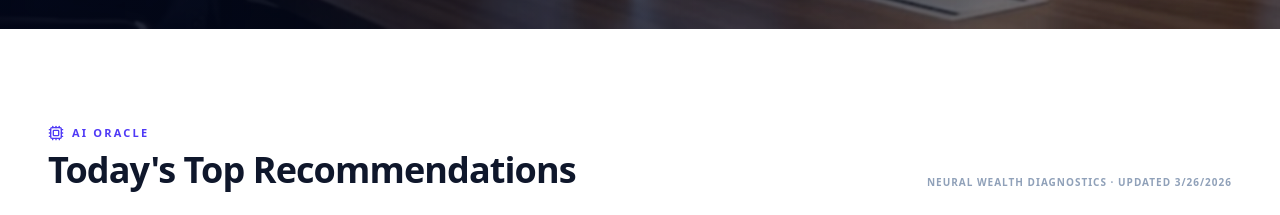
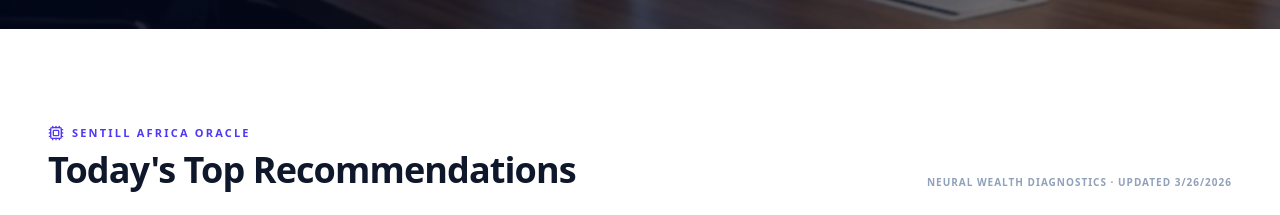
Before and after one commit to pinchafrica/sentill-africa, a Next.js app: page / in a window 1280 px wide. Shown: the part 3700-3915 px from the top of the page. Built offline with nearby package versions, Linux system fonts and the light colour scheme; no server answers.

Commit message:
rebrand: replace all AI Oracle references with Sentill Africa Oracle

```diff
--- a/app/api/payment/verify/route.ts
+++ b/app/api/payment/verify/route.ts
@@ -102,7 +102,7 @@ export async function GET(req: NextRequest) {
             `📅 Expires: ${expiryDate}\n\n` +
             `You now have access to:\n` +
             `📊 Portfolio Tracker\n` +
-            `🧠 AI Oracle\n` +
+            `🧠 Sentill Africa Oracle\n` +
             `🎯 Goal Planning\n\n` +
             `🌐 Dashboard: ${appUrl}/dashboard\n\n` +
             `Send *MENU* to get started!`,
--- a/app/dashboard/advisor/page.tsx
+++ b/app/dashboard/advisor/page.tsx
@@ -238,12 +238,12 @@ export default function IntelligenceDashboard() {
       });
       const data = await res.json();
       if (data.error === "upgrade_required") {
-        setAiResponse("⚡ Premium Required — Upgrade to Pro to unlock unlimited AI Oracle queries.");
+        setAiResponse("⚡ Premium Required — Upgrade to Pro to unlock unlimited Sentill Africa Oracle queries.");
       } else {
         setAiResponse(data.response || "No response generated.");
       }
     } catch {
-      setAiResponse("AI Oracle temporarily unavailable. Please try again.");
+      setAiResponse("Sentill Africa Oracle temporarily unavailable. Please try again.");
     } finally {
       setIsAiLoading(false);
     }
@@ -271,7 +271,7 @@ export default function IntelligenceDashboard() {
           </p>
         </div>
         <Link href="/dashboard/analyze" className="flex items-center gap-2 px-4 py-2.5 bg-slate-900 text-white rounded-xl text-xs font-black uppercase tracking-wide hover:bg-blue-600 transition-colors shadow-lg">
-          <BrainCircuit className="w-4 h-4" /> Ask AI Oracle
+          <BrainCircuit className="w-4 h-4" /> Ask Sentill Africa Oracle
         </Link>
       </div>
 
@@ -456,7 +456,7 @@ export default function IntelligenceDashboard() {
                   <Brain className="w-6 h-6 text-white" />
                 </div>
                 <div className="flex-1">
-                  <h3 className="text-white font-black text-lg mb-1">Sentill AI Oracle — Live Intelligence</h3>
+                  <h3 className="text-white font-black text-lg mb-1">Sentill Sentill Africa Oracle — Live Intelligence</h3>
                   <p className="text-indigo-300 text-xs font-bold">{AI_RECOMMENDATIONS.length} active intelligence alerts based on current market conditions</p>
                 </div>
               </div>
@@ -485,7 +485,7 @@ export default function IntelligenceDashboard() {
                   <motion.div initial={{ opacity: 0, height: 0 }} animate={{ opacity: 1, height: "auto" }} className="mt-4 bg-white/5 border border-white/10 rounded-2xl p-4">
                     <div className="flex items-center gap-2 mb-3">
                       <Sparkles className="w-4 h-4 text-indigo-400" />
-                      <span className="text-[10px] font-black text-indigo-400 uppercase tracking-widest">AI Oracle Response</span>
+                      <span className="text-[10px] font-black text-indigo-400 uppercase tracking-widest">Sentill Africa Response</span>
                     </div>
                     <p className="text-slate-300 text-sm leading-relaxed whitespace-pre-wrap">{aiResponse}</p>
                   </motion.div>
--- a/app/dashboard/alerts/page.tsx
+++ b/app/dashboard/alerts/page.tsx
@@ -271,7 +271,7 @@ export default function AlertsHubPage() {
                 <div className="bg-white border border-slate-200 rounded-3xl p-6 shadow-sm space-y-3">
                   <h3 className="text-sm font-black text-slate-900 uppercase tracking-wide pb-3 border-b border-slate-100">Alert Categories</h3>
                   {[
-                    { key: "aiOracleAlerts", label: "AI Oracle Insights", desc: "Weekly AI-generated portfolio recommendations", checked: prefs.aiOracleAlerts },
+                    { key: "aiOracleAlerts", label: "Sentill Africa Oracle Insights", desc: "Weekly Sentill Africa-generated portfolio recommendations", checked: prefs.aiOracleAlerts },
                   ].map(item => (
                     <div key={item.key} className="flex items-center justify-between">
                       <div>
--- a/app/dashboard/assets/page.tsx
+++ b/app/dashboard/assets/page.tsx
@@ -290,7 +290,7 @@ function MyAssetsInner() {
         {([
           { id: "overview", label: "Overview", icon: BarChart3 },
           { id: "instruments", label: "Instruments", icon: Layers },
-          { id: "ai", label: `AI Oracle ${highPriorityCount > 0 ? `(${highPriorityCount})` : ""}`, icon: Brain },
+          { id: "ai", label: `Sentill Africa Oracle ${highPriorityCount > 0 ? `(${highPriorityCount})` : ""}`, icon: Brain },
         ] as const).map(tab => (
           <button
             key={tab.id}
@@ -485,7 +485,7 @@ function MyAssetsInner() {
                   <Brain className="w-6 h-6 text-white" />
                 </div>
                 <div>
-                  <h3 className="text-white font-black text-lg">Sentill AI Oracle</h3>
+                  <h3 className="text-white font-black text-lg">Sentill Sentill Africa Oracle</h3>
                   <p className="text-slate-400 text-xs font-bold tracking-wide">
                     {recommendations.length} personalized intelligence alerts · {highPriorityCount} high priority
                   </p>
@@ -563,7 +563,7 @@ function MyAssetsInner() {
               <Sparkles className="w-6 h-6 text-blue-500 mx-auto mb-2" />
               <p className="text-xs font-bold text-slate-600 mb-3">Have a specific question about your portfolio?</p>
               <Link href="/dashboard/analyze" className="inline-flex items-center gap-2 px-5 py-2.5 bg-slate-900 text-white rounded-xl text-xs font-black uppercase tracking-wide hover:bg-blue-600 transition-colors">
-                <Brain className="w-3.5 h-3.5" /> Ask AI Oracle
+                <Brain className="w-3.5 h-3.5" /> Ask Sentill Africa Oracle
               </Link>
             </div>
           </motion.div>
@@ -615,7 +615,7 @@ function EmptyState() {
             </Link>
           </div>
           <div className="pt-4 text-[9px] font-black text-slate-400 uppercase tracking-widest flex items-center justify-center gap-2">
-            <Zap className="w-3 h-3 text-amber-500" /> AI Oracle Ready · Awaiting First Asset
+            <Zap className="w-3 h-3 text-amber-500" /> Oracle Ready · Awaiting First Asset
           </div>
         </div>
       </div>
--- a/app/dashboard/page.tsx
+++ b/app/dashboard/page.tsx
@@ -345,7 +345,7 @@ function DashboardInner() {
             <div className="w-8 h-8 rounded-full bg-blue-600 text-white flex items-center justify-center shadow-md">
               <BrainCircuit className="w-4 h-4" />
             </div>
-            <span className="text-[10px] font-black uppercase tracking-widest text-blue-800">Sentill AI Oracle</span>
+            <span className="text-[10px] font-black uppercase tracking-widest text-blue-800">Sentill Sentill Africa Oracle</span>
          </div>
          <p className="text-xs font-bold text-slate-700 leading-relaxed mb-4">
            {assets.length === 0
--- a/app/packages/page.tsx
+++ b/app/packages/page.tsx
@@ -26,7 +26,7 @@ const PACKAGES = [
     missing: [
       "Tax Alpha Optimizer",
       "Real-time Institutional Order Book",
-      "Sentil Cortex AI Oracle",
+      "Sentil Cortex Sentill Africa Oracle",
       "Unlimited Asset Logging"
     ],
     cta: "Sign Up Free",
--- a/app/page.tsx
+++ b/app/page.tsx
@@ -113,7 +113,7 @@ const HERO_SLIDES = [
     description: "Empowering every Kenyan with institutional-grade capital data. Transitioning the national economy from passive savings to active, tax-optimized wealth generation.",
     stats: [
       { label: "Data Uptime", value: "99.99%" },
-      { label: "AI Oracle", value: "Active" },
+      { label: "Sentill Africa Oracle", value: "Active" },
       { label: "Encryption", value: "End-to-End" },
     ],
   },
@@ -789,7 +789,7 @@ export default function HomePage() {
         <div className="max-w-[1400px] mx-auto px-6 lg:px-12">
           <div className="mb-14 flex flex-col md:flex-row md:items-end justify-between gap-4">
             <div>
-              <h2 className="text-[11px] font-black text-indigo-600 uppercase tracking-[0.2em] mb-2 flex items-center gap-2"><Cpu className="w-4 h-4" /> AI Oracle</h2>
+              <h2 className="text-[11px] font-black text-indigo-600 uppercase tracking-[0.2em] mb-2 flex items-center gap-2"><Cpu className="w-4 h-4" /> Sentill Africa Oracle</h2>
               <h3 className="text-4xl font-black text-slate-900 tracking-tight">Today&apos;s Top Recommendations</h3>
             </div>
             <p className="text-[10px] font-bold text-slate-400 uppercase tracking-widest">Neural Wealth Diagnostics · Updated {new Date().toLocaleDateString()}</p>
--- a/components/AlertsSettings.tsx
+++ b/components/AlertsSettings.tsx
@@ -233,7 +233,7 @@ export default function AlertsSettings() {
          <div className="relative z-10 flex flex-col md:flex-row items-center justify-between gap-10">
             <div className="max-w-xl">
                <h3 className="text-2xl font-black text-white uppercase tracking-tighter flex items-center gap-3">
-                  Sentill AI Oracle Alerts <ShieldCheck className="w-6 h-6 text-blue-400 animate-pulse" />
+                  Sentill Sentill Africa Oracle Alerts <ShieldCheck className="w-6 h-6 text-blue-400 animate-pulse" />
                </h3>
                <p className="text-slate-400 text-xs font-medium leading-relaxed mt-4 uppercase tracking-wider">
                   Enable high-latency predictive alerts. The Oracle will notify you about unusual market yield spreads, dividend announcements, and institutional bond auction results before they become mainstream.
--- a/components/PremiumShowcase.tsx
+++ b/components/PremiumShowcase.tsx
@@ -24,7 +24,7 @@ const CATEGORIES = [
       { label: "NSE Block Trade Scanner", free: false },
       { label: "Global Macro Sentiment Pulse", free: false },
       { label: "Automated KRA Tax Export", free: false },
-      { label: "Priority AI Oracle Support", free: false },
+      { label: "Priority Sentill Africa Oracle Support", free: false },
     ],
   },
   {
--- a/lib/email.ts
+++ b/lib/email.ts
@@ -57,7 +57,7 @@ export function buildWelcomeEmail(name: string): string {
         </div>
         <div style="display:flex;align-items:center;gap:12px;padding:12px;background:#eff6ff;border-radius:12px;border:1px solid #bfdbfe">
           <span style="font-size:20px">🤖</span>
-          <div><p style="font-weight:800;color:#0f172a;font-size:13px;margin:0">AI Oracle Insights</p><p style="color:#64748b;font-size:12px;margin:0">Personalized recommendations 24/7</p></div>
+          <div><p style="font-weight:800;color:#0f172a;font-size:13px;margin:0">Sentill Africa Oracle Insights</p><p style="color:#64748b;font-size:12px;margin:0">Personalized recommendations 24/7</p></div>
         </div>
         <div style="display:flex;align-items:center;gap:12px;padding:12px;background:#faf5ff;border-radius:12px;border:1px solid #e9d5ff">
           <span style="font-size:20px">💰</span>
@@ -89,7 +89,7 @@ export function buildAssetLoggedEmail(name: string, assetName: string, amount: n
       <p style="color:#64748b;font-size:14px;margin:0 0 20px">Hi ${name},</p>
       <p style="color:#0f172a;font-size:16px;font-weight:700;margin:0 0 4px">${assetName}</p>
       <p style="color:#10b981;font-size:28px;font-weight:900;margin:0 0 20px">KES ${amount.toLocaleString()}</p>
-      <p style="color:#64748b;font-size:13px;line-height:1.7;margin:0 0 24px">Your investment has been logged and is now being tracked in your portfolio. The Sentill AI Oracle will monitor this for yield changes and alert you when action is needed.</p>
+      <p style="color:#64748b;font-size:13px;line-height:1.7;margin:0 0 24px">Your investment has been logged and is now being tracked in your portfolio. The Sentill Africa Oracle will monitor this for yield changes and alert you when action is needed.</p>
       <a href="https://sentill.africa/dashboard/assets" style="display:block;padding:14px;background:#0f172a;color:#ffffff;text-decoration:none;font-weight:800;font-size:13px;text-align:center;border-radius:12px">VIEW MY ASSETS →</a>
     </div>
   </div>
@@ -106,14 +106,14 @@ export function buildAIInsightEmail(name: string, insight: string): string {
   <div style="max-width:600px;margin:0 auto;padding:40px 20px">
     <div style="background:linear-gradient(135deg,#1e1b4b,#312e81);border-radius:24px;padding:40px;margin-bottom:24px;text-align:center">
       <div style="font-size:32px;margin-bottom:12px">🧠</div>
-      <h1 style="color:#ffffff;font-size:22px;font-weight:900;margin:0 0 8px">Sentill AI Oracle Alert</h1>
+      <h1 style="color:#ffffff;font-size:22px;font-weight:900;margin:0 0 8px">Sentill Africa Oracle Alert</h1>
       <p style="color:#a5b4fc;font-size:13px;margin:0">Weekly intelligence digest for ${name}</p>
     </div>
     <div style="background:#ffffff;border-radius:24px;padding:32px;border:1px solid #e2e8f0">
       <div style="background:#f0f9ff;border-left:4px solid #3b82f6;padding:20px;border-radius:0 12px 12px 0;margin-bottom:24px">
         <p style="color:#1e40af;font-size:14px;font-style:italic;line-height:1.7;margin:0">"${insight}"</p>
       </div>
-      <a href="https://sentill.africa/dashboard/analyze" style="display:block;padding:14px;background:linear-gradient(135deg,#4f46e5,#7c3aed);color:#ffffff;text-decoration:none;font-weight:800;font-size:13px;text-align:center;border-radius:12px">OPEN AI ORACLE →</a>
+      <a href="https://sentill.africa/dashboard/analyze" style="display:block;padding:14px;background:linear-gradient(135deg,#4f46e5,#7c3aed);color:#ffffff;text-decoration:none;font-weight:800;font-size:13px;text-align:center;border-radius:12px">OPEN Sentill Africa Oracle →</a>
     </div>
   </div>
 </body>
--- a/lib/whatsapp-bot.ts
+++ b/lib/whatsapp-bot.ts
@@ -1179,7 +1179,7 @@ async function handleSubscriptionStatus(waId: string, userId: string) {
       `⚡ *Sentil Pro — Active*\n\n` +
       `👤 ${user.name}\n` +
       `📅 ${expires}\n\n` +
-      `✅ Portfolio Tracker\n✅ AI Oracle\n✅ Goal Planning\n✅ Daily Intelligence\n\n`;
+      `✅ Portfolio Tracker\n✅ Sentill Africa Oracle\n✅ Goal Planning\n✅ Daily Intelligence\n\n`;
 
     if (isExpiringSoon) {
       msg += `⚠️ *Expiring soon!* Send *RENEW* to keep access.`;
@@ -1195,7 +1195,7 @@ async function handleSubscriptionStatus(waId: string, userId: string) {
     `🔓 *Sentil Free Plan*\n\n` +
     `👤 ${user.name}\n\n` +
     `✅ Live market rates\n✅ Investment browser\n✅ AI Q&A\n✅ Daily WhatsApp brief\n` +
-    `❌ Portfolio tracker\n❌ AI Oracle\n❌ Goal planning\n\n` +
+    `❌ Portfolio tracker\n❌ Sentill Africa Oracle\n❌ Goal planning\n\n` +
     `⚡ *Upgrade to Pro:*\n` +
     `• Trial (7 days) — *KES 100*\n` +
     `• Monthly — *KES 499/month*\n` +
@@ -1233,7 +1233,7 @@ async function sendSubscriptionPlans(waId: string, userId?: string) {
     waId,
     `⚡ *${action} Sentil Pro*\n\n` +
     `Unlock full intelligence:\n` +
-    `📊 Portfolio tracking\n🧠 AI Oracle deep insights\n🎯 Goal planning\n\n` +
+    `📊 Portfolio tracking\n🧠 Sentill Africa Oracle deep insights\n🎯 Goal planning\n\n` +
     (!hadTrial ? `🆓 *Trial:* KES 100 / 7 days\n` : ``) +
     `📱 *Monthly:* KES 499/month\n` +
     `📅 *Annual:* KES 4,990/year _(save 2 months!)_\n\n` +
```
